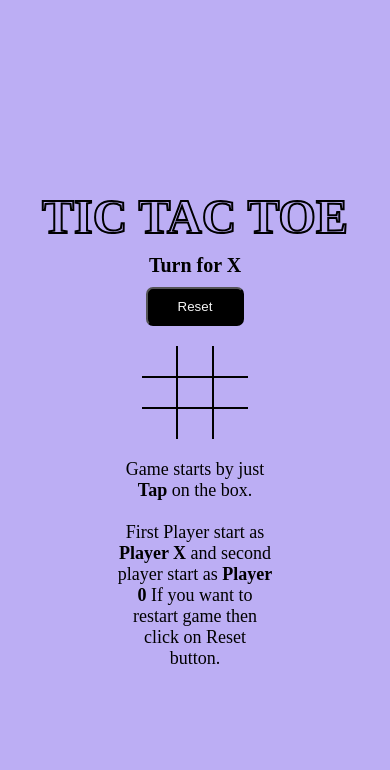
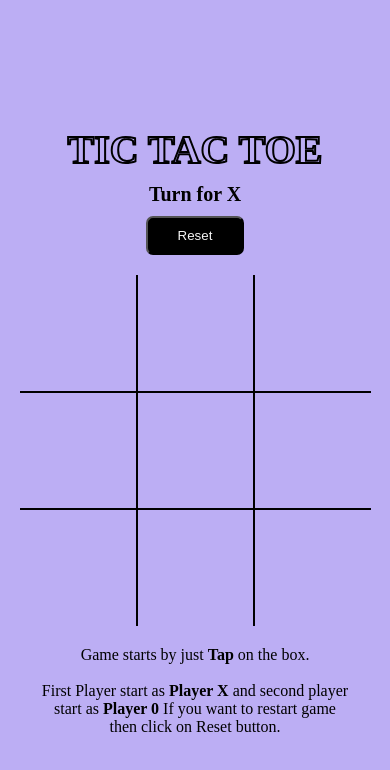
Before and after one commit to abhinav69217/tic-tac-toe, a plain HTML site: page index.html in a window 390 px wide. Drawn offline with Linux system fonts and the light colour scheme.

Commit message:
made responsive for mobiles

```diff
--- a/style.css
+++ b/style.css
@@ -95,3 +95,23 @@ h1 {
 .bb-0 {
   border-bottom: 0;
 }
+
+@media (max-width: 480px) {
+  h1 {
+    font-size: 2.5rem;
+  }
+
+  .game {
+    grid-template-columns: repeat(3, 30vw);
+    grid-template-rows: repeat(3, 30vw);
+  }
+
+  .box {
+    font-size: 15vw;
+  }
+
+  .ins {
+    width: 80%;
+    font-size: 16px;
+  }
+}
```
